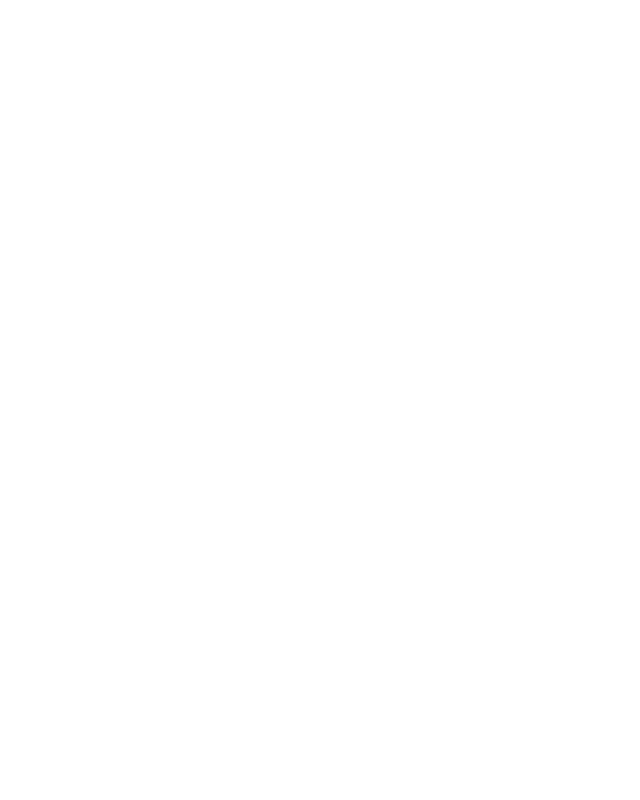
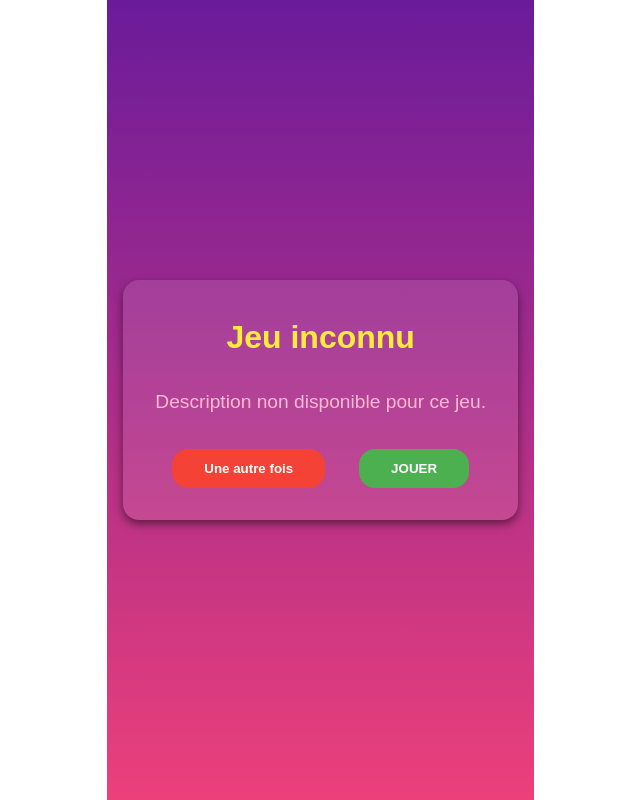
Before and after one commit to benj-b/apero-royale, a Vue app: page /game-rules in a window 1280 px wide. Before the commit this address had no page. Shown: the whole page, without its empty margins (106-746 px from the left). Built offline with nearby package versions, Linux system fonts and the light colour scheme; the HTML template or start-up script is replaced by a standard one.

Commit message:
add rule page in order to understand the game :)))

```diff
--- a/src/router/index.ts
+++ b/src/router/index.ts
@@ -5,6 +5,7 @@
 import TuPreferes from '@/views/TuPreferes.vue'
 import RecapView from '@/views/Recap.vue'
 import Purple from '@/views/Purple.vue'
+import GameRules from '@/views/GameRules.vue'
 
 const router = createRouter({
   history: createWebHistory(import.meta.env.BASE_URL),
@@ -40,6 +41,11 @@
       component: RecapView,
     },
     {
+      path: '/game-rules',
+      name: 'GameRules',
+      component: GameRules,
+    },
+    {
       path: '/about',
       name: 'about',
       // route level code-splitting
--- a/src/views/GameModes.vue
+++ b/src/views/GameModes.vue
@@ -2,11 +2,11 @@
   <div class="outer-container">
     <div class="container">
       <h1 class="title">Modes de jeu</h1>
-      <div class="game-card" @click="goToGameSettings('tu-preferes')">
+      <div class="game-card" @click="goToGameRules('tu-preferes')">
         <h2 class="game-title">Tu préfères ?</h2>
         <p class="game-description">Arriveras-tu à choisir entre deux terribles options ?</p>
       </div>
-      <div class="game-card" @click="goToGame('purple')">
+      <div class="game-card" @click="goToGameRules('purple')">
         <h2 class="game-title">Purple</h2>
         <p class="game-description">
           Arriveras-tu à les cartes ? Attention le total peut devenir salé !
@@ -25,21 +25,16 @@
   setup() {
     const router = useRouter()
 
-    const goToGameSettings = (name: string) => {
-      // Redirection vers la vue des paramètres de jeu
+    const goToGameRules = (name: string) => {
+      // Redirection vers la vue des règles du jeu
       router.push({
-        path: '/game-settings',
+        path: '/game-rules',
         query: { gameName: name },
       })
     }
 
-    const goToGame = (name: string) => {
-      router.push('/' + name)
-    }
-
     return {
-      goToGameSettings,
-      goToGame,
+      goToGameRules,
     }
   },
 })
--- /dev/null
+++ b/src/views/GameRules.vue
@@ -0,0 +1,167 @@
+<template>
+  <div class="outer-container" :class="getGameClass()">
+    <div class="container">
+      <h1 class="title">{{ getGameName() }}</h1>
+      <p class="description" v-html="getGameDescription()"></p>
+      <div class="buttons">
+        <button class="back-button" @click="goBack">Une autre fois</button>
+        <button class="play-button" @click="startGame">JOUER</button>
+      </div>
+    </div>
+  </div>
+</template>
+
+<script lang="ts">
+import { defineComponent, ref } from 'vue'
+import { useRouter, useRoute } from 'vue-router'
+
+export default defineComponent({
+  name: 'GameRules',
+  setup() {
+    const router = useRouter()
+    const route = useRoute()
+
+    const games = {
+      'tu-preferes': {
+        name: 'Tu Préfères',
+        description:
+          "<i>Es-tu prêt à faire des choix impossibles ?</i> <br> Dans ce jeu, tu devras choisir entre deux options <strong>terribles, hilarantes ou complètement absurdes.</strong> Attention, il n'y a pas de bonne réponse, juste des choix qui feront rire (ou pleurer) tout le monde autour de la table. Alors, tu préfères quoi ? 😏",
+        class: 'tu-preferes-game',
+      },
+      purple: {
+        name: 'Purple',
+        description:
+          '<i>Un jeu de cartes où chaque pari peut tout changer !</i> <br>Dans Purple, le but est simple : <strong>parie sur la prochaine carte qui va sortir.</strong> Sera-t-elle 🔴 ou ⚫ ? ➕ ou ➖ grande que la précédente ? Mais attention, tu dois poser 3 cartes avant de pouvoir envoyer la bombe à ton voisin. Chaque pari te rapproche de la cuite ! Sauras-tu jouer avec le feu sans te brûler ? 🔥🎴',
+        class: 'purple-game',
+      },
+    }
+
+    // Récupérer les informations du jeu depuis les paramètres de la route
+    const gameName = ref(route.query.gameName || 'Jeu inconnu')
+
+    const getGameDescription = () => {
+      const game = games[gameName.value.toLowerCase()]
+      return game ? game.description : 'Description non disponible pour ce jeu.'
+    }
+
+    const getGameClass = () => {
+      const game = games[gameName.value.toLowerCase()]
+      return game ? game.class : {}
+    }
+
+    const getGameName = () => {
+      const game = games[gameName.value.toLowerCase()]
+      return game ? game.name : 'Jeu inconnu'
+    }
+
+    const startGame = () => {
+      if (gameName.value == 'purple') {
+        router.push('/purple')
+      } else
+        router.push({
+          path: '/game-settings',
+          query: { gameName: gameName.value },
+        })
+    }
+
+    const goBack = () => {
+      router.push('/game-modes')
+    }
+
+    return {
+      getGameDescription,
+      getGameClass,
+      getGameName,
+      games,
+      gameName,
+      startGame,
+      goBack,
+    }
+  },
+})
+</script>
+
+<style scoped>
+.outer-container {
+  display: flex;
+  justify-content: center;
+  align-items: center;
+  min-height: 100vh;
+  background: linear-gradient(to bottom, #6a1b9a, #ec407a);
+  padding: 1rem;
+}
+
+.container {
+  max-width: 600px;
+  width: 100%;
+  background: rgba(255, 255, 255, 0.1);
+  color: white;
+  padding: 2rem;
+  font-family: 'Arial', sans-serif;
+  border-radius: 1rem;
+  box-shadow: 0px 4px 10px rgba(0, 0, 0, 0.5);
+  text-align: center;
+}
+
+.title {
+  font-size: 2rem;
+  font-weight: bold;
+  margin-bottom: 1.5rem;
+  color: #ffeb3b;
+}
+
+.description {
+  font-size: 1.2rem;
+  margin-bottom: 2rem;
+  color: #f8bbd0;
+}
+
+.buttons {
+  display: flex;
+  justify-content: space-around;
+}
+
+.play-button {
+  background-color: #4caf50;
+  color: white;
+  padding: 0.75rem 2rem;
+  border-radius: 1rem;
+  font-weight: bold;
+  cursor: pointer;
+  transition:
+    background-color 0.3s ease,
+    transform 0.3s ease;
+  border: none;
+}
+
+.play-button:hover {
+  background-color: #66bb6a;
+  transform: scale(1.05);
+}
+
+.back-button {
+  background-color: #f44336;
+  color: white;
+  padding: 0.75rem 2rem;
+  border-radius: 1rem;
+  font-weight: bold;
+  cursor: pointer;
+  transition:
+    background-color 0.3s ease,
+    transform 0.3s ease;
+  border: none;
+}
+
+.back-button:hover {
+  background-color: #e57373;
+  transform: scale(1.05);
+}
+
+.tu-preferes-game {
+  background: linear-gradient(to right, #ff990073, #f4433691);
+}
+
+.purple-game {
+  background: linear-gradient(to right, #6a1b9a, #ec4079c5);
+}
+</style>
```
